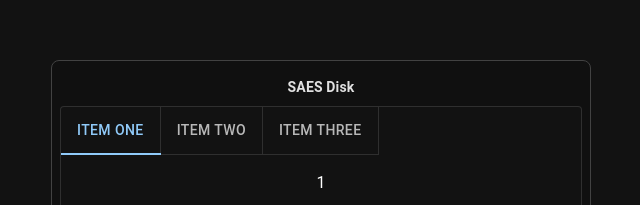
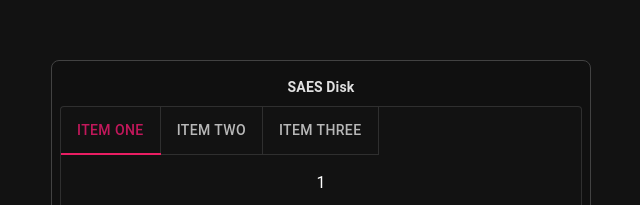
Before and after one commit to vtonu/material_ui_box, a React (Create React App) app: page / in a window 1280 px wide. Shown: the part 160-365 px from the top of the page, without its empty margins (319-959 px from the left). Built offline with nearby package versions, Linux system fonts and the light colour scheme.

Commit message:
Updated spacing & colors

```diff
--- a/src/components/verticalTabs.js
+++ b/src/components/verticalTabs.js
@@ -46,7 +46,12 @@ export default function VerticalTabs() {
 
   return (
     <Box sx={{ flexGrow: 1, display: 'flexbox', height: 300 }}>
-      <Tabs value={value} onChange={handleChange} aria-label="Disk Tabs">
+      <Tabs
+        value={value}
+        onChange={handleChange}
+        aria-label="Disk Tabs"
+        textColor="primary"
+        indicatorColor="secondary">
         <Tab
           label="Item One"
           {...a11yProps(0)}
--- a/src/theme.js
+++ b/src/theme.js
@@ -3,5 +3,11 @@ import { createTheme } from '@mui/material/styles';
 export const theme = createTheme({
   palette: {
     mode: 'dark',
+    primary: {
+      main: '#c2185b',
+    },
+    secondary: {
+      main: '#e91e63',
+    },
   },
 });
```
